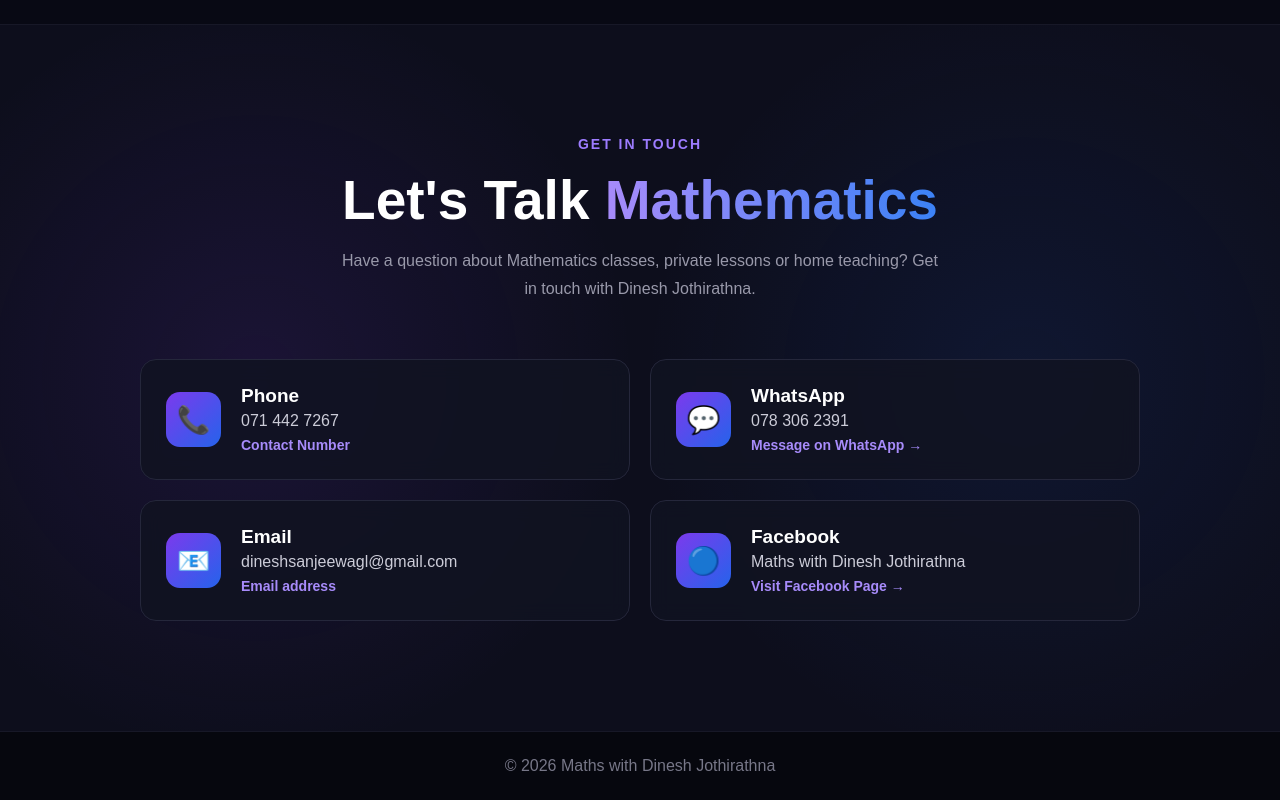
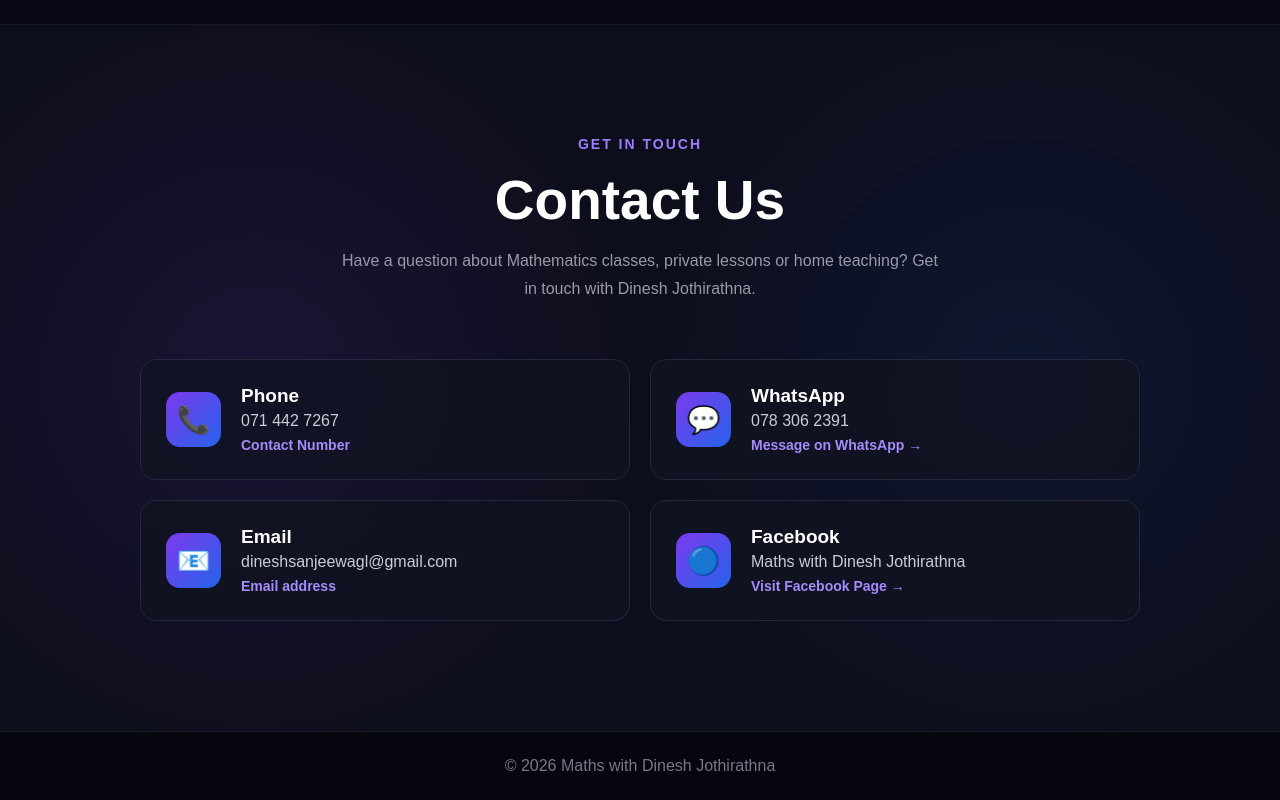
Before and after one commit to Thizo0506/Maths-with-Dinesh, a plain HTML site: page index.html in a window 1280 px wide. Shown: the part 2323-3123 px from the top of the page. Drawn offline with Linux system fonts and the light colour scheme.

Commit message:
Update index.html

```diff
--- a/index.html
+++ b/index.html
@@ -928,8 +928,7 @@ body.page-loaded {
         </span>
 
         <h2>
-            Let's Talk
-            <span class="gradient">Mathematics</span>
+            Contact Us
         </h2>
 
         <p>
```
